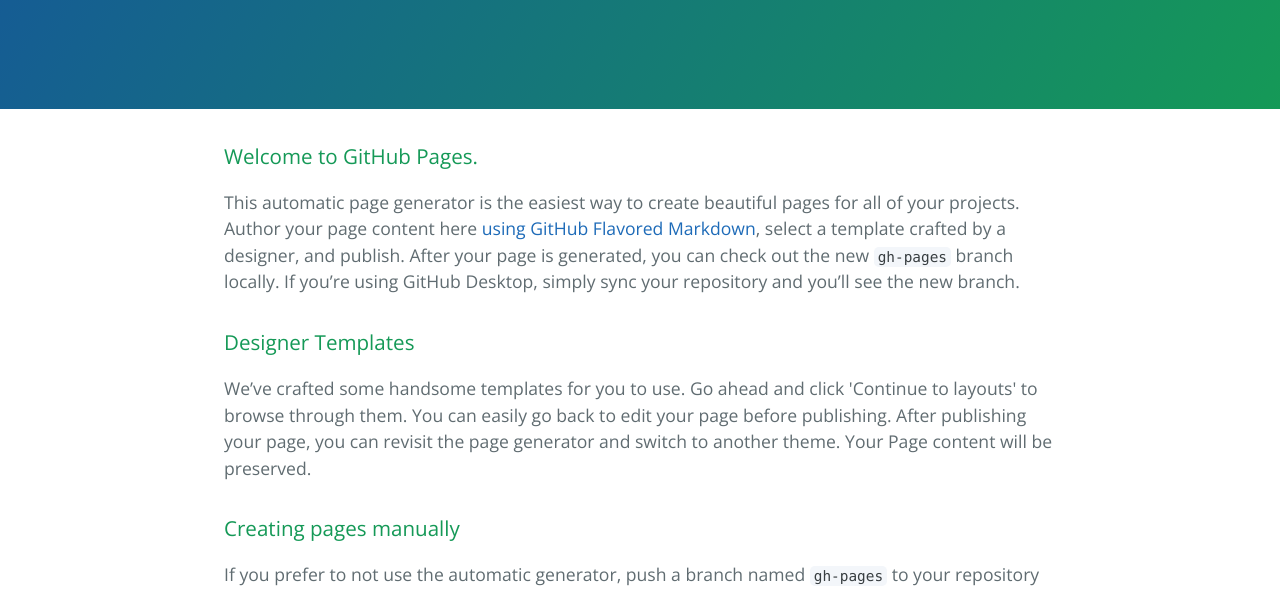
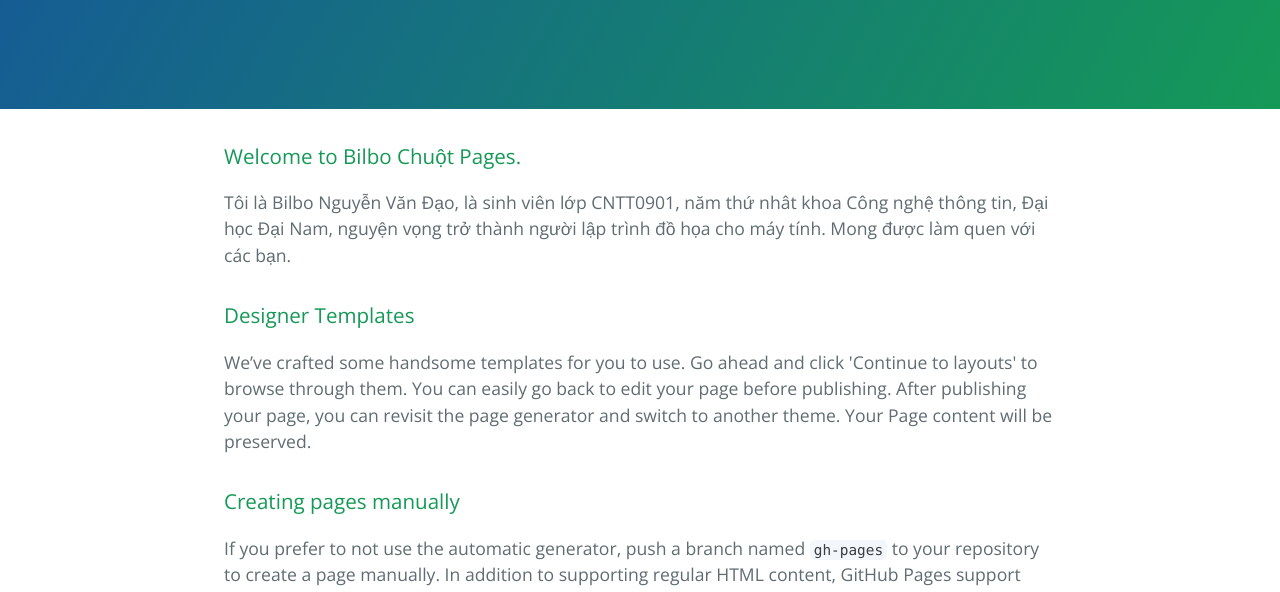
Before and after one commit to dao20022/dao0022.github.io, a plain HTML site: page index.html in a window 1280 px wide. Shown: the part 208-800 px from the top of the page. Drawn offline with nearby package versions, Linux system fonts and the light colour scheme.

Commit message:
Update index.html

```diff
--- a/index.html
+++ b/index.html
@@ -16,11 +16,8 @@
     </section>
 
     <section class="main-content">
-      <h3>
-<a id="welcome-to-github-pages" class="anchor" href="#welcome-to-github-pages" aria-hidden="true"><span aria-hidden="true" class="octicon octicon-link"></span></a>Welcome to GitHub Pages.</h3>
-
-<p>This automatic page generator is the easiest way to create beautiful pages for all of your projects. Author your page content here <a href="https://guides.github.com/features/mastering-markdown/">using GitHub Flavored Markdown</a>, select a template crafted by a designer, and publish. After your page is generated, you can check out the new <code>gh-pages</code> branch locally. If you’re using GitHub Desktop, simply sync your repository and you’ll see the new branch.</p>
-
+      <h3>Welcome to Bilbo Chuột Pages.</h3>
+<p>Tôi là Bilbo Nguyễn Văn Đạo, là sinh viên lớp CNTT0901, năm thứ nhât khoa Công nghệ thông tin, Đại học Đại Nam, nguyện vọng trở thành người lập trình đồ họa cho máy tính. Mong được làm quen với các bạn.</p>
 <h3>
 <a id="designer-templates" class="anchor" href="#designer-templates" aria-hidden="true"><span aria-hidden="true" class="octicon octicon-link"></span></a>Designer Templates</h3>
 
```
